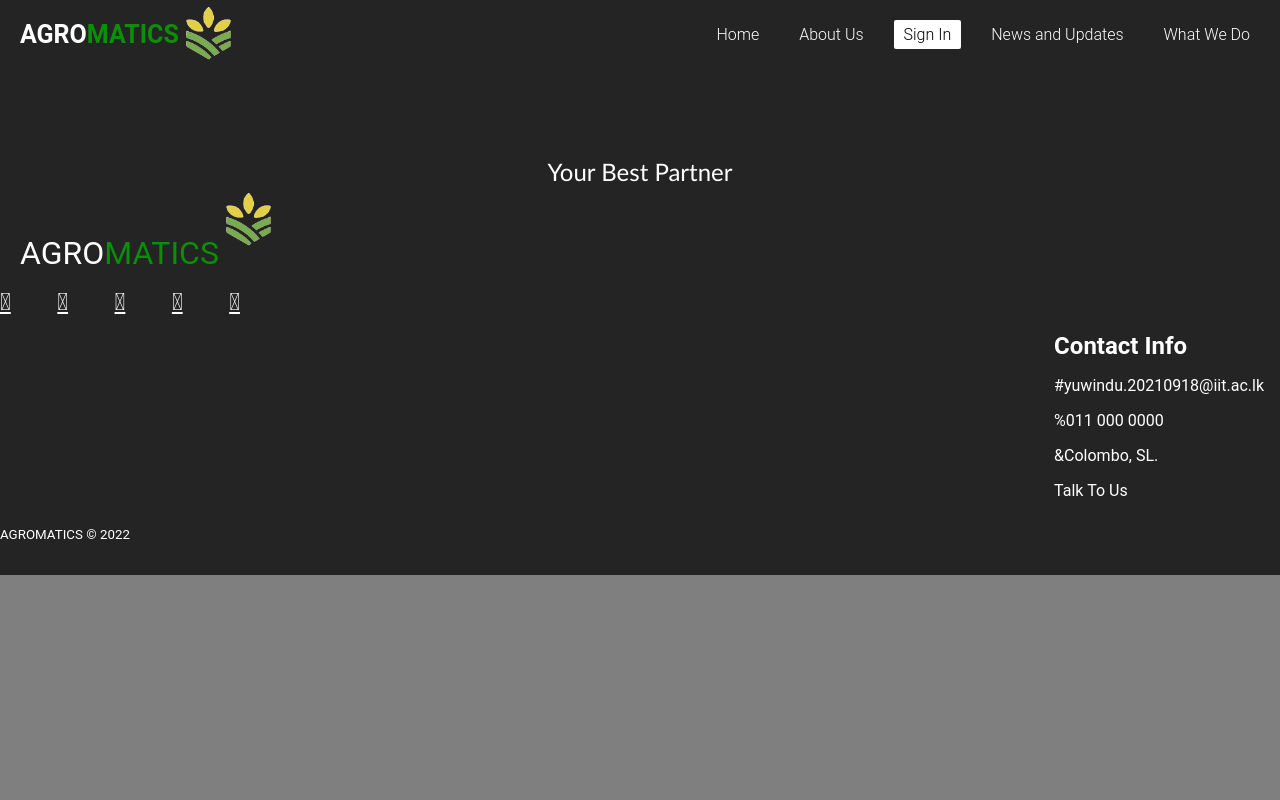
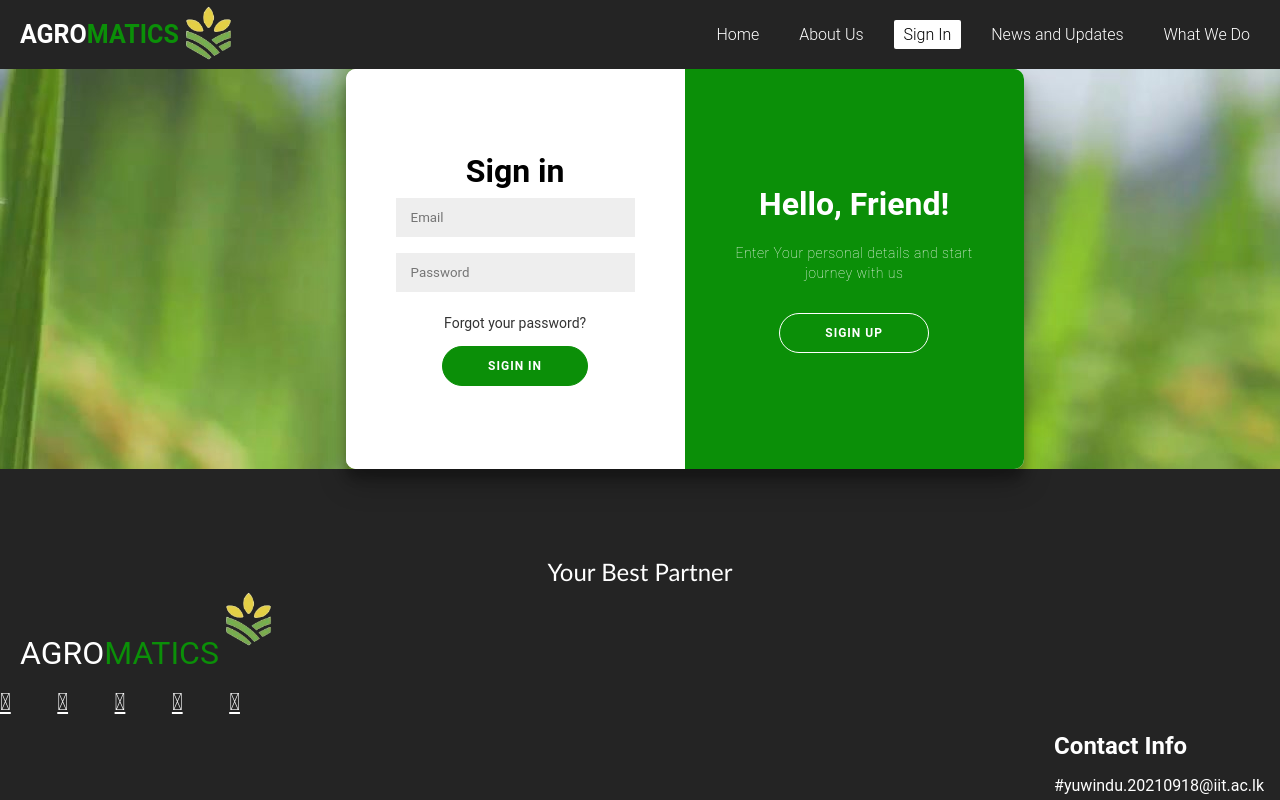
Before and after one commit to yuwinducp/DSGP_Group02-, a React (Create React App) app: page /sign in a window 1280 px wide. Shown: the top 800 px of the page. Built offline with nearby package versions, Linux system fonts and the light colour scheme.

Commit message:
Sign In/Up

```diff
--- a/package.json
+++ b/package.json
@@ -15,6 +15,7 @@
     "react-dom": "^17.0.2",
     "react-router-dom": "^5.2.0",
     "react-scripts": "4.0.3",
+    "styled-components": "^5.3.6",
     "web-vitals": "^1.1.2"
   },
   "scripts": {
--- a/src/App.js
+++ b/src/App.js
@@ -4,7 +4,8 @@
 import CropRecommender from "./components/CropRecommender";
 import FertilizerRecommender from "./components/FertilizerRecommender";
 import NavBar from "./components/NavBar";
-import Footer from './components/Footer'
+import Footer from './components/Footer';
+import SigIn from "./components/SignIn";
 
 function App() {
   return (
@@ -19,6 +20,8 @@
 
           <Route exact path="/fertilizer" component={FertilizerRecommender} />
 
+          <Route exact path="/sign" component={SigIn} />
+
         </Switch>
         <Footer />
       </Router>
--- /dev/null
+++ b/src/components/SignIn.js
@@ -0,0 +1,61 @@
+import React from "react";
+import * as Components from './SignInComponents';
+import "../styles/SignIn.css"
+
+function SigIn() {
+    const [signIn, toggle] = React.useState(true);
+     return(
+        <div style={{backgroundImage:`url(${process.env.PUBLIC_URL + 'assets/B7.jpg'})`}} className="SignInContainer">
+         <Components.Container>
+             <Components.SignUpContainer signinIn={signIn}>
+                 <Components.Form>
+                     <Components.Title>Create Account</Components.Title>
+                     <Components.Input type='text' placeholder='Name' />
+                     <Components.Input type='email' placeholder='Email' />
+                     <Components.Input type='password' placeholder='Password' />
+                     <Components.Button>Sign Up</Components.Button>
+                 </Components.Form>
+             </Components.SignUpContainer>
+
+             <Components.SignInContainer signinIn={signIn}>
+                  <Components.Form>
+                      <Components.Title>Sign in</Components.Title>
+                      <Components.Input type='email' placeholder='Email' />
+                      <Components.Input type='password' placeholder='Password' />
+                      <Components.Anchor href='#'>Forgot your password?</Components.Anchor>
+                      <Components.Button>Sigin In</Components.Button>
+                  </Components.Form>
+             </Components.SignInContainer>
+
+             <Components.OverlayContainer signinIn={signIn}>
+                 <Components.Overlay signinIn={signIn}>
+
+                 <Components.LeftOverlayPanel signinIn={signIn}>
+                     <Components.Title>Welcome Back!</Components.Title>
+                     <Components.Paragraph>
+                         To keep connected with us please login with your personal info
+                     </Components.Paragraph>
+                     <Components.GhostButton onClick={() => toggle(true)}>
+                         Sign In
+                     </Components.GhostButton>
+                     </Components.LeftOverlayPanel>
+
+                     <Components.RightOverlayPanel signinIn={signIn}>
+                       <Components.Title>Hello, Friend!</Components.Title>
+                       <Components.Paragraph>
+                           Enter Your personal details and start journey with us
+                       </Components.Paragraph>
+                           <Components.GhostButton onClick={() => toggle(false)}>
+                               Sigin Up
+                           </Components.GhostButton>
+                     </Components.RightOverlayPanel>
+
+                 </Components.Overlay>
+             </Components.OverlayContainer>
+
+         </Components.Container>
+         </div>
+     )
+}
+
+export default SigIn;
--- /dev/null
+++ b/src/components/SignInComponents.js
@@ -0,0 +1,160 @@
+import styled from 'styled-components';
+
+export const Container = styled.div`
+left: 27%;
+background-color: #fff;
+border-radius: 10px;
+box-shadow: 0 14px 28px rgba(0, 0, 0, 0.25), 0 10px 10px rgba(0, 0, 0, 0.22);
+position: relative;
+overflow: hidden;
+width: 678px;
+max-width: 100%;
+min-height: 400px;
+`;
+
+export const SignUpContainer = styled.div`
+ position: absolute;
+ top: 0;
+ height: 100%;
+ transition: all 0.6s ease-in-out;
+ left: 0;
+ width: 50%;
+ opacity: 0;
+ z-index: 1;
+ ${props => props.signinIn !== true ? `
+   transform: translateX(100%);
+   opacity: 1;
+   z-index: 5;
+ `
+ : null}
+`;
+
+
+export const SignInContainer = styled.div`
+position: absolute;
+top: 0;
+height: 100%;
+transition: all 0.6s ease-in-out;
+left: 0%;
+width: 50%;
+z-index: 2;
+${props => (props.signinIn !== true ? `transform: translateX(100%);` : null)}
+`;
+
+export const Form = styled.form`
+background-color: #ffffff;
+display: flex;
+align-items: center;
+justify-content: center;
+flex-direction: column;
+padding: 0 50px;
+height: 100%;
+text-align: center;
+`;
+
+export const Title = styled.h1`
+font-weight: bold;
+margin: 0;
+`;
+
+export const Input = styled.input`
+background-color: #eee;
+border: none;
+padding: 12px 15px;
+margin: 8px 0;
+width: 100%;
+`;
+
+
+export const Button = styled.button`
+   border-radius: 20px;
+   border: 1px solid rgb(11, 143, 8);
+   background-color: rgb(11, 143, 8);
+   color: #ffffff;
+   font-size: 12px;
+   font-weight: bold;
+   padding: 12px 45px;
+   letter-spacing: 1px;
+   text-transform: uppercase;
+   transition: transform 80ms ease-in;
+   &:active{
+       transform: scale(0.95);
+   }
+   &:focus {
+       outline: none;
+   }
+`;
+export const GhostButton = styled(Button)`
+background-color: transparent;
+border-color: #ffffff;
+`;
+
+export const Anchor = styled.a`
+color: #333;
+font-size: 14px;
+text-decoration: none;
+margin: 15px 0;
+`;
+export const OverlayContainer = styled.div`
+position: absolute;
+top: 0;
+left: 50%;
+width: 50%;
+height: 100%;
+overflow: hidden;
+transition: transform 0.6s ease-in-out;
+z-index: 100;
+${props =>
+ props.signinIn !== true ? `transform: translateX(-100%);` : null}
+`;
+
+export const Overlay = styled.div`
+background: #ff416c;
+background: -webkit-linear-gradient(to right, rgb(11, 143, 8), rgb(11, 143, 8));
+background: linear-gradient(to right, rgb(11, 143, 8), rgb(11, 143, 8));
+background-repeat: no-repeat;
+background-size: cover;
+background-position: 0 0;
+color: #ffffff;
+position: relative;
+left: -100%;
+height: 100%;
+width: 200%;
+transform: translateX(0);
+transition: transform 0.6s ease-in-out;
+${props => (props.signinIn !== true ? `transform: translateX(50%);` : null)}
+`;
+
+export const OverlayPanel = styled.div`
+    position: absolute;
+    display: flex;
+    align-items: center;
+    justify-content: center;
+    flex-direction: column;
+    padding: 0 40px;
+    text-align: center;
+    top: 0;
+    height: 100%;
+    width: 50%;
+    transform: translateX(0);
+    transition: transform 0.6s ease-in-out;
+`;
+
+export const LeftOverlayPanel = styled(OverlayPanel)`
+  transform: translateX(-20%);
+  ${props => props.signinIn !== true ? `transform: translateX(0);` : null}
+`;
+
+export const RightOverlayPanel = styled(OverlayPanel)`
+    right: 0;
+    transform: translateX(0);
+    ${props => props.signinIn !== true ? `transform: translateX(20%);` : null}
+`;
+
+export const Paragraph = styled.p`
+font-size: 14px;
+  font-weight: 100;
+  line-height: 20px;
+  letter-spacing: 0.5px;
+  margin: 20px 0 30px
+`;
--- /dev/null
+++ b/src/styles/SignIn.css
@@ -0,0 +1,20 @@
+@import url("https://fonts.googleapis.com/css?family=Montserrat:400,800");
+
+* {
+  box-sizing: border-box;
+}
+
+.SignInContainer {
+  height: 400px;;
+}
+
+body {
+  background: #f6f5f7;
+  display: flex;
+  justify-content: center;
+  align-items: center;
+  flex-direction: column;
+  font-family: "Montserrat", sans-serif;
+  height: 100vh;
+  margin: -20px 0 50px;
+}
```
Also changed, not shown: 1 other file (tests, documents, lock files or other folders).
